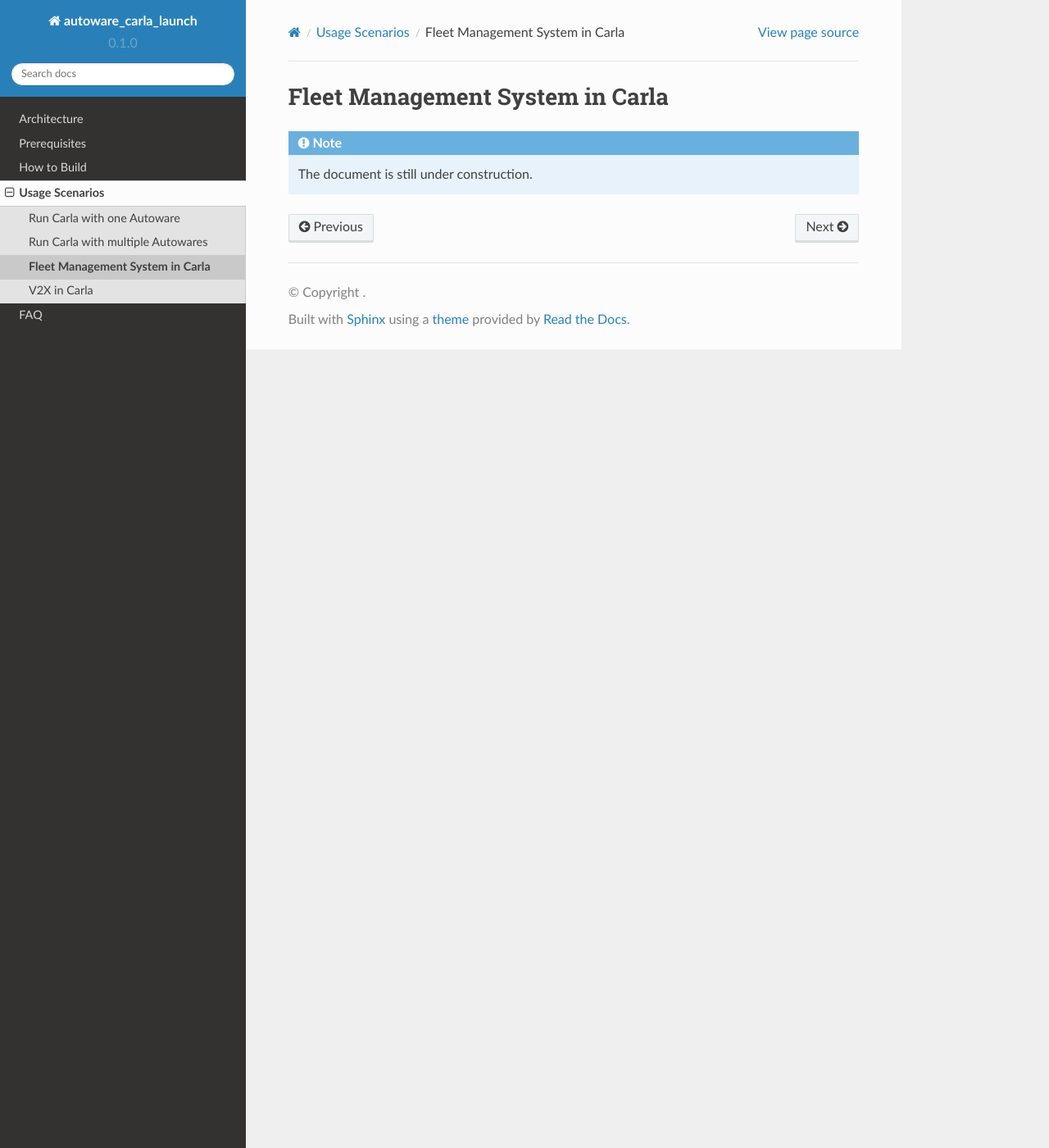
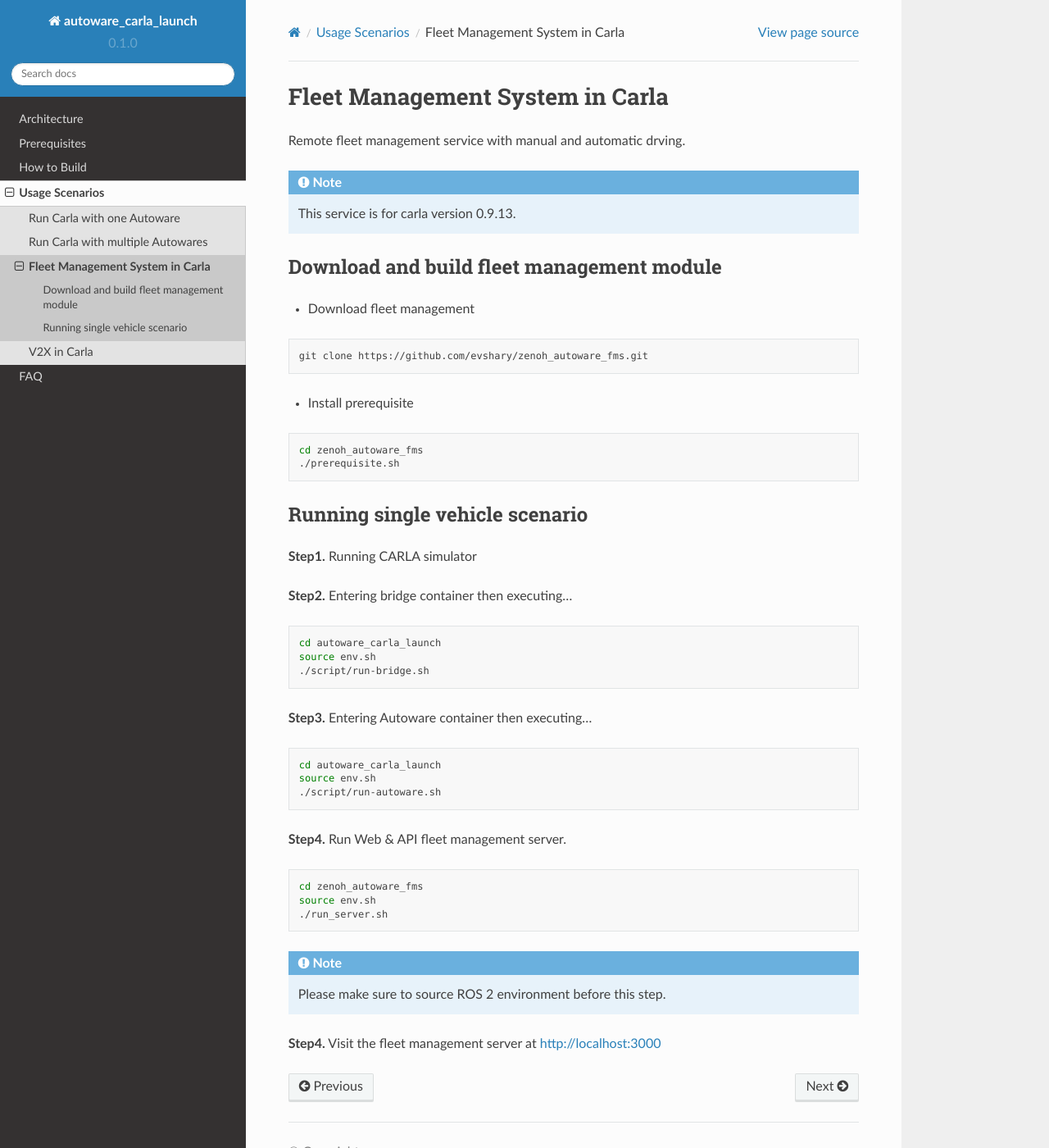
Before and after one commit to evshary/autoware_carla_launch, a Sphinx documentation site: the page built from docs/scenarios/fms.rst, in a window 1280 px wide and 1400 px high. Shown: the whole window at 82% size. Built offline with Sphinx 7.4.7 and the Read the Docs theme 2.0.0, drawn with Linux system fonts in a browser that asks for light colours.

Commit message:
Add documentation for fms

```diff
--- a/docs/scenarios/fms.rst
+++ b/docs/scenarios/fms.rst
@@ -1,6 +1,62 @@
 Fleet Management System in Carla
 ================================
 
+Remote fleet management service with manual and automatic drving.
+
 .. note::
+   This service is for carla version 0.9.13.
 
-   The document is still under construction.
+
+Download and build fleet management module
+------------------------------------------
+
+* Download fleet management
+
+.. code-block:: bash
+
+   git clone https://github.com/evshary/zenoh_autoware_fms.git
+
+* Install prerequisite
+
+.. code-block:: bash
+
+   cd zenoh_autoware_fms
+   ./prerequisite.sh
+
+
+Running single vehicle scenario
+-------------------------------
+
+**Step1.** Running CARLA simulator
+
+**Step2.** Entering bridge container then executing...
+
+.. code-block:: bash
+
+   cd autoware_carla_launch
+   source env.sh
+   ./script/run-bridge.sh
+
+
+**Step3.** Entering Autoware container then executing...
+
+.. code-block:: bash
+
+   cd autoware_carla_launch
+   source env.sh
+   ./script/run-autoware.sh
+
+
+**Step4.** Run Web & API fleet management server.
+
+.. code-block:: bash
+
+   cd zenoh_autoware_fms
+   source env.sh
+   ./run_server.sh
+
+.. note::
+   Please make sure to source ROS 2 environment before this step.
+
+
+**Step4.** Visit the fleet management server at http://localhost:3000
```
